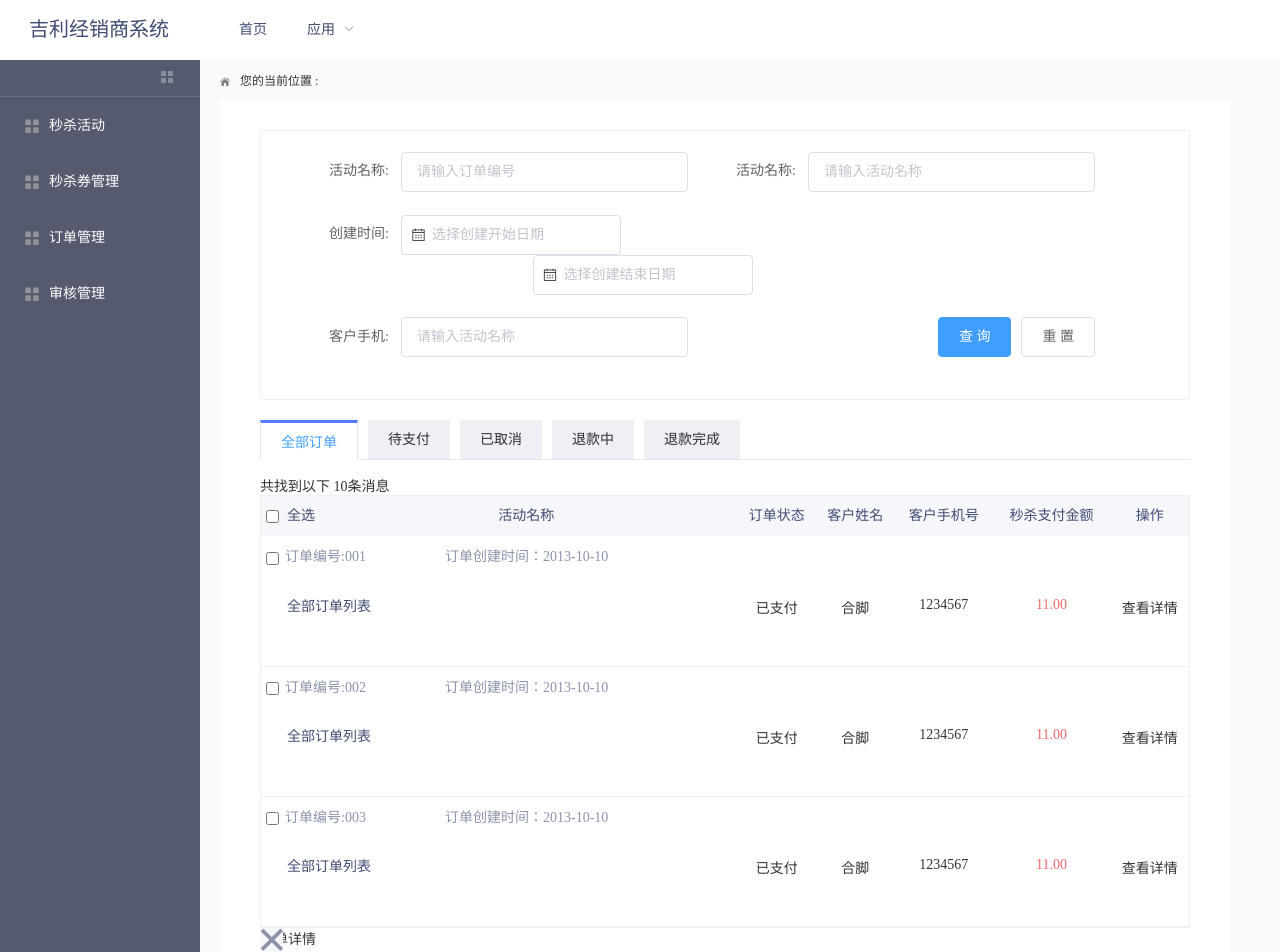
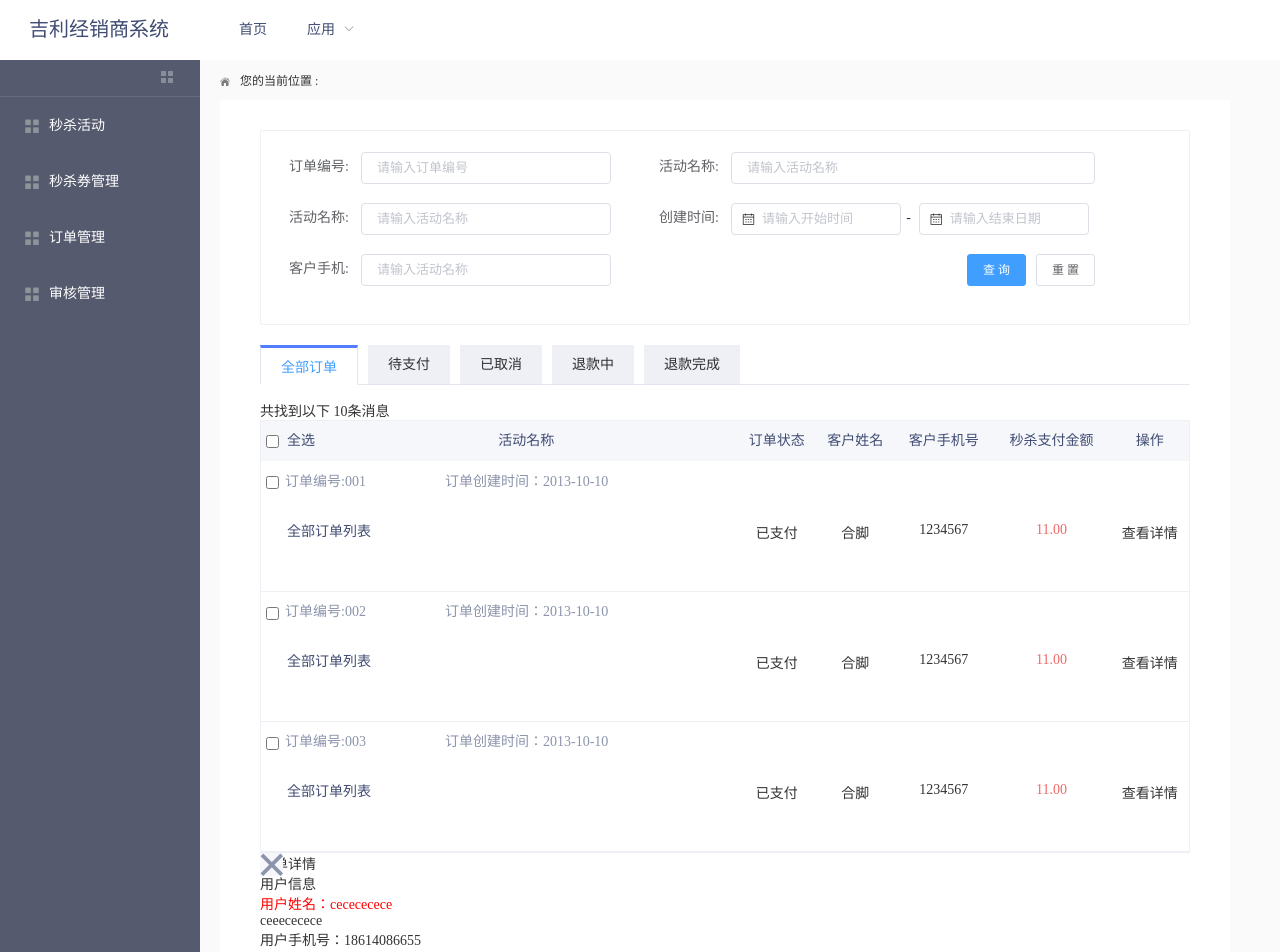
Before and after one commit to hejiao76/marketing_bms, a Vue app: page /#/sedkill/order_list in a window 1280 px wide. Shown: the top 952 px of the page. Built offline with nearby package versions, Linux system fonts and the light colour scheme.

Commit message:
订单详情

```diff
--- a/src/components/order_detail.vue
+++ b/src/components/order_detail.vue
@@ -12,7 +12,8 @@
         </div>
         <div class="verify-txt">
           <ul>
-            <li>用户姓名：石头不是我</li>
+            <li style="color: red">用户姓名：{{ordername}}</li>
+            <div @click="aaaaa()">ceeececece</div>
             <li>用户手机号：18614086655</li>
           </ul>
         </div>
@@ -22,7 +23,7 @@
         <div class="verify-txt">
           <ul>
             <li>订单编号：M000000000001</li>
-            <li>活动名称：500元购车优惠券500元购车优惠券</li>
+            <li >活动名称：</li>
             <li>订单创建时间：2017-11-11 15:00:00</li>
             <li>订单状态：已支付</li>
             <li>活动支付金额：1.11元</li>
@@ -34,6 +35,7 @@
             <li>支付完成时间：2018-05-18 14:00</li>
             <li>取消时间：2018-05-18 15:00</li>
             <li>退款完成时间：2018-05-18 16:00</li>
+
           </ul>
         </div>
       </div>
@@ -46,6 +48,7 @@
   import Final from "./../util/Final"
 export default {
   name: 'header',
+  props:['ordername'],
   data () {
     return {
 
@@ -57,6 +60,9 @@ export default {
   methods:{
     closeDetail(){
         $('.mask,.olderdetail').hide();
+    },
+    aaaaa(){
+
     }
   }
 }
--- a/src/components/order_list.vue
+++ b/src/components/order_list.vue
@@ -40,7 +40,7 @@
             <td>{{item.phoneNum}}</td>
             <td class="price">1{{item.sedkillMoney}}</td>
             <td>
-              <a class="more-txt " href="javascript:;">查看详情</a>
+              <a class="more-txt "  @click="chekcOder(item.orderName)" href="javascript:;">查看详情</a>
             </td>
           </tr>
 
@@ -57,7 +57,7 @@
   import Final from "./../util/Final"
 export default {
   name: 'header',
-  props: ['message'],
+  props: ['message','callback'],
   data () {
     return {
       currentPage: 1,
@@ -68,7 +68,13 @@ export default {
 
   },
   methods:{
+    /**
+     * 查看订单详情
+     */
+    chekcOder(name){
+      this.callback(name)
 
+    }
   }
 }
 </script>
--- a/src/page/marketingSedKill/marketing_sedKill_order_list.vue
+++ b/src/page/marketingSedKill/marketing_sedKill_order_list.vue
@@ -2,33 +2,35 @@
   <div class="con_list">
     <!--过滤条件-->
     <div class="filter_div mb20">
-      <el-form :model="filterForm"  ref="filterForm" label-width="120px" >
+      <el-form :model="filterForm"  ref="filterForm" label-width="80px" size="small" >
         <el-row>
-          <el-col :span="11">
-          <el-form-item label="活动名称:" prop="activityName" >
-            <el-input   v-model="filterForm.orderNum" placeholder="请输入订单编号"></el-input>
+          <el-col :span=10>
+          <el-form-item label="订单编号:" prop="activityName" >
+            <el-input   v-model="filterForm.orderNum" placeholder="请输入订单编号" style="width: 250px"></el-input>
           </el-form-item>
           </el-col>
-          <el-col :span="11">
+          <el-col :span="12">
             <el-form-item label="活动名称:" prop="activityName">
-              <el-input   v-model="filterForm.activityName" placeholder="请输入活动名称"></el-input>
+              <el-input   v-model="filterForm.activityName" placeholder="请输入活动名称" ></el-input>
             </el-form-item>
           </el-col>
         </el-row>
 
         <el-row>
-          <el-col :span="11">
-
+          <el-col :span="10">
+            <el-form-item label="活动名称:" prop="activityName">
+              <el-input   v-model="filterForm.activityName" placeholder="请输入活动名称" style="width:250px"></el-input>
+            </el-form-item>
           </el-col>
-          <el-col :span="11">
+          <el-col :span="12">
               <el-row>
                 <el-form-item label="创建时间:">
-                  <el-col :span="11">
-                    <el-date-picker v-model="filterForm.createStartDate" :picker-options="optionsCreateStart" type="date" placeholder="选择创建开始日期"></el-date-picker>
+                  <el-col :span="10">
+                    <el-date-picker v-model="filterForm.createStartDate" :picker-options="optionsCreateStart" type="date" placeholder="请输入开始时间" style="width: 170px;margin-right: 10px;"></el-date-picker>
                   </el-col>
-                  <el-col class="line ml5" :span="1" style="text-align: center;width:30px;">-</el-col>
-                  <el-col :span="11">
-                    <el-date-picker v-model="filterForm.createEndDate" :picker-options="optionsCreateEnd" type="date" placeholder="选择创建结束日期"></el-date-picker>
+                  <el-col style="text-align: center;width:20px;margin-left: 16px;">-</el-col>
+                  <el-col :span="10">
+                    <el-date-picker v-model="filterForm.createEndDate" :picker-options="optionsCreateEnd" type="date" placeholder="请输入结束日期" style="width: 170px"></el-date-picker>
                   </el-col>
                 </el-form-item>
               </el-row>
@@ -38,7 +40,7 @@
           <el-col :span="11">
             <div>
               <el-form-item label="客户手机:" prop="activityName">
-                <el-input   v-model="filterForm.phoneNum" placeholder="请输入活动名称"></el-input>
+                <el-input   v-model="filterForm.phoneNum" placeholder="请输入活动名称" style="width: 250px"></el-input>
               </el-form-item>
             </div>
           </el-col>
@@ -55,10 +57,10 @@
     <div>
       <el-tabs type="card"  v-model="activeName" @tab-click="changeActivityType">
         <el-tab-pane label="全部订单" name="first">
-          <div><V-OrderList :message="orderList.allorder"></V-OrderList></div>
+          <div><V-OrderList :message="orderList.allorder" :callback="callback"></V-OrderList></div>
         </el-tab-pane>
         <el-tab-pane label="待支付" name="second">
-          <div><V-OrderList :message="orderList.unpaid"></V-OrderList></div>
+          <div><V-OrderList :message="orderList.unpaid" :callback="callback"></V-OrderList></div>
         </el-tab-pane>
         <el-tab-pane label="已取消" name="third">
           <div><V-OrderList :message="orderList.cancel"></V-OrderList></div>
@@ -74,11 +76,7 @@
     </div>
     <div class="mask" style="z-index: 12000;"></div>
     <v-tip-msg ref="tipMsgRef"></v-tip-msg>
-    <V-OrderDetail></V-OrderDetail>
-
-
-
-    <div class="more-txt" @click="chekcOder()">查看详情</div>
+    <V-OrderDetail :ordername="ordername"></V-OrderDetail>
   </div>
 
 </template>
@@ -99,7 +97,15 @@
   export default {
     data() {
       return {
+        callback:function (name) {
+          console.log('888888',name);
+          this.ordername = name;
+          $('.more-txt').click(function(){
+            $('.mask,.olderdetail').show();
+          })
+        },
         orderList:TestData.orderList,
+        activeName:'',
         optionsCreateStart : {
           disabledDate:(time) => {
             if(this.filterForm.createEndDate){
@@ -130,6 +136,7 @@
         pageRecorders: 10,
         Final: Final,
         activeName:'first',
+        ordername:"cecececece"
       }
     },
     components: {
@@ -154,7 +161,6 @@
       }
     },
     methods: {
-
 
 
       /**
@@ -236,14 +242,7 @@
       handleSelectionChange(val) {
         this.multipleSelection = val;
       },
-      /**
-       * 查看订单详情
-       */
-      chekcOder(){
-        $('.more-txt').click(function(){
-          $('.mask,.olderdetail').show();
-        })
-      }
+
     }
   }
 </script>
```
